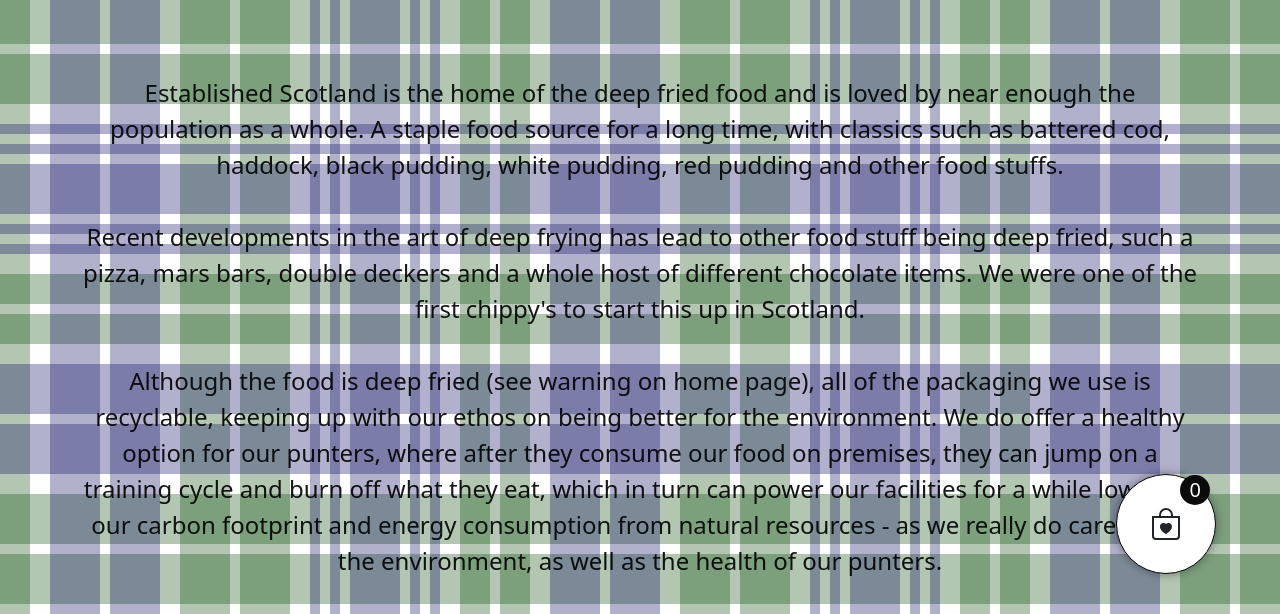
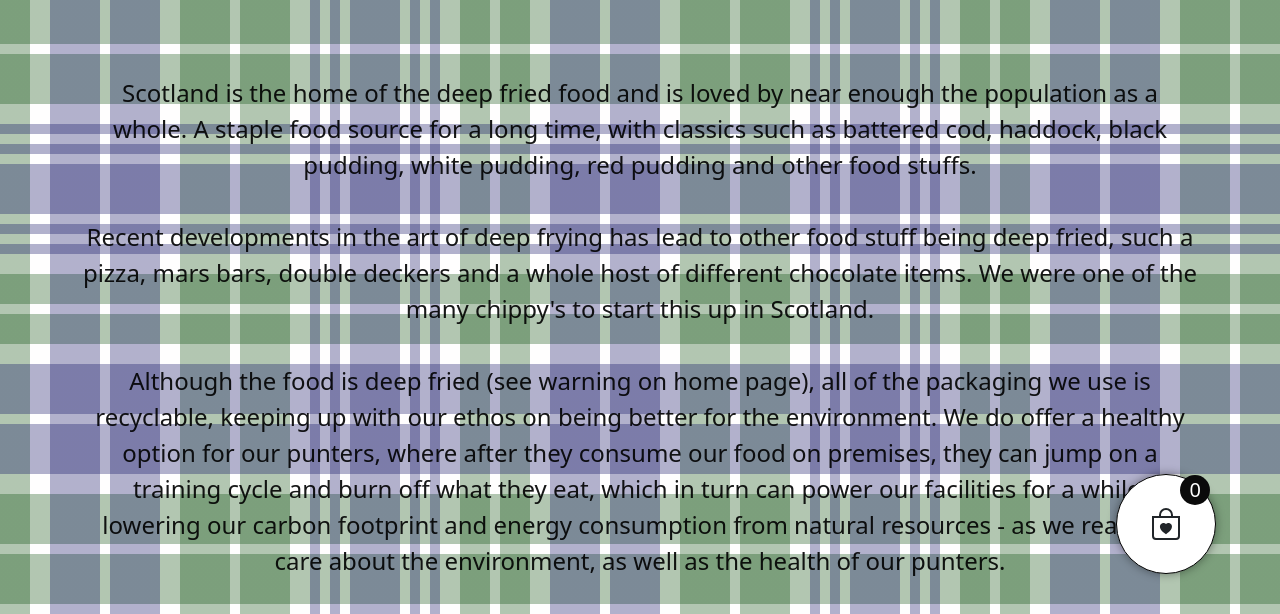
Before and after one commit to bunglehaze/ewanGoblinStore, a plain HTML site: page about.html in a window 1280 px wide. Shown: the part 186-800 px from the top of the page. Drawn offline with nearby package versions, Linux system fonts and the light colour scheme.

Commit message:
change to paragraph

```diff
--- a/about.html
+++ b/about.html
@@ -21,20 +21,19 @@
       <h1>About Us</h1>
       <p class="lh-base fs-4">
         <br /><br />
-        Established
         Scotland is the home of the deep fried food and is loved by near enough the population
         as a whole. A staple food source for a long time, with classics such as battered cod, haddock,
         black pudding, white pudding, red pudding and other food stuffs.
         <br /><br />
         Recent developments in the art of deep frying has lead to other food stuff being deep fried,
         such a pizza, mars bars, double deckers and a whole host of different chocolate items.
-        We were one of the first chippy's to start this up in Scotland.
+        We were one of the many chippy's to start this up in Scotland.
         <br /><br />
         Although the food is deep fried (see warning on home page), all of the packaging we use
         is recyclable, keeping up with our ethos on being better for the environment. We do offer
         a healthy option for our punters, where after they consume our food on premises, they can
         jump on a training cycle and burn off what they eat, which in turn can power our facilities
-        for a while lowering our carbon footprint and energy consumption from natural resources - as
+        for a while, lowering our carbon footprint and energy consumption from natural resources - as
         we really do care about the environment, as well as the health of our punters.
       </p>
     </div>
```
